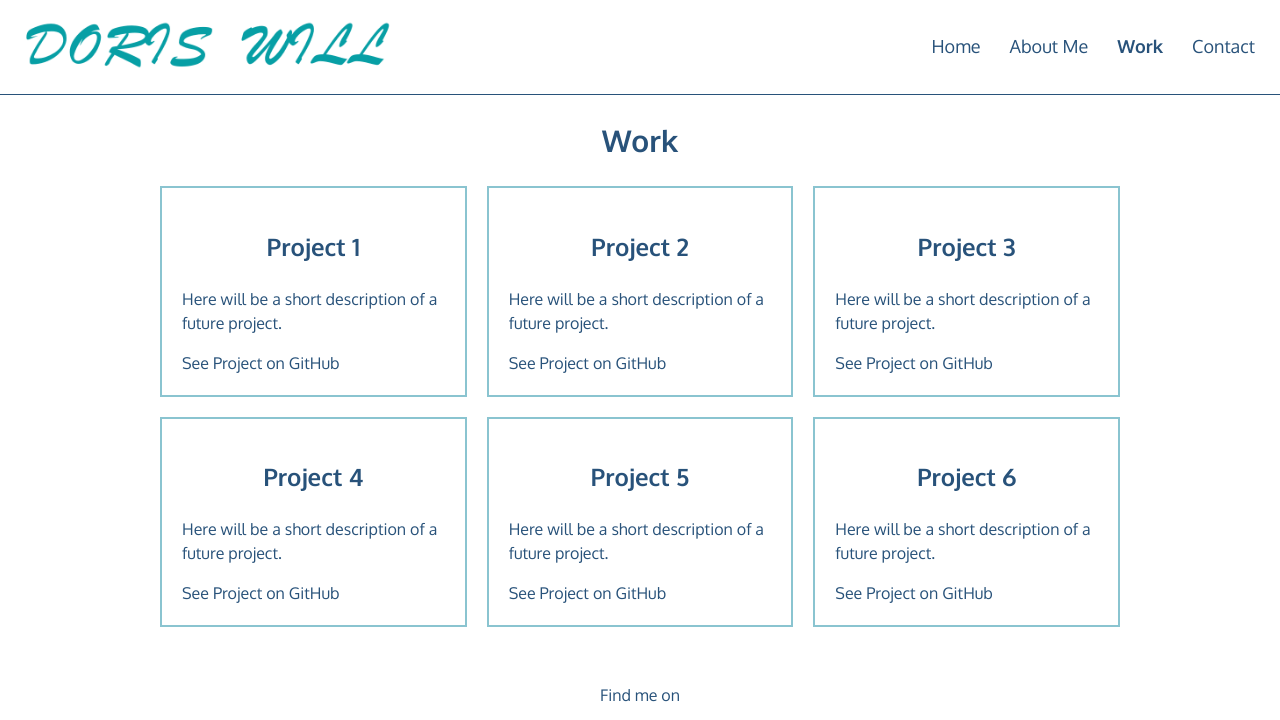
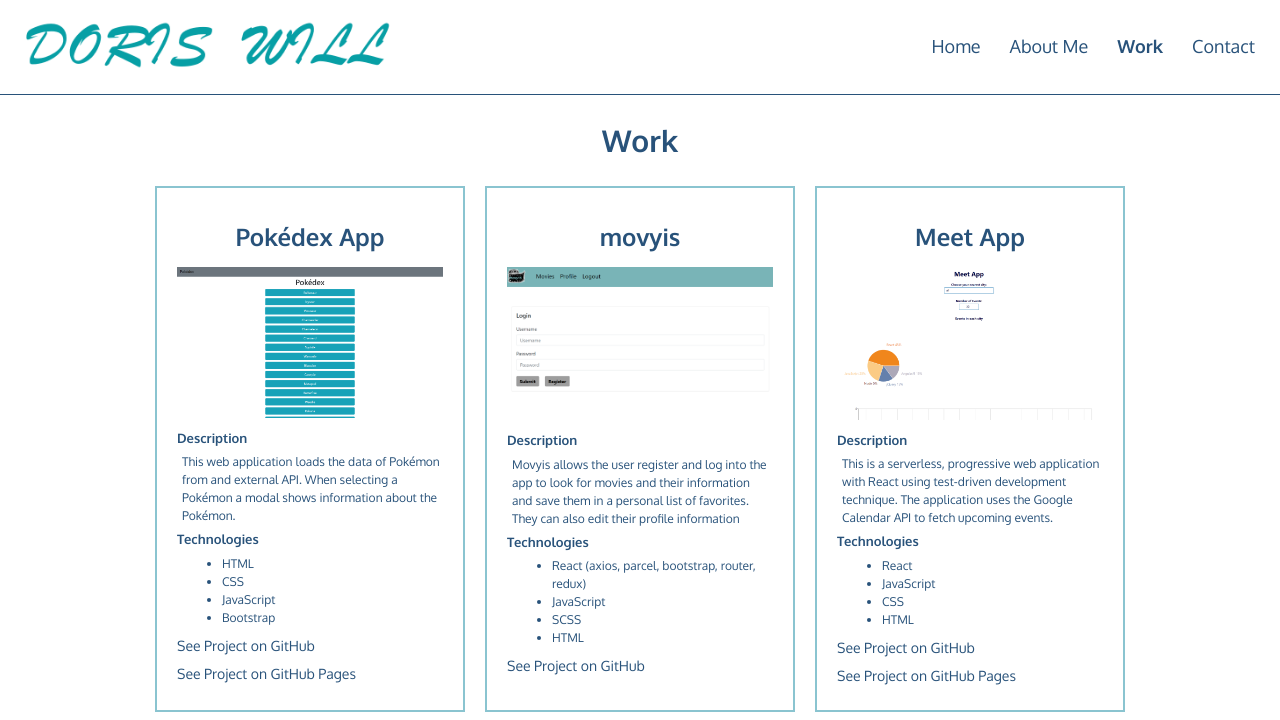
Before and after one commit to Doris24/portfolio-website, a plain HTML site: page work.html in a window 1280 px wide. Shown: the top 720 px of the page. Drawn offline with Linux system fonts and the light colour scheme.

Commit message:
added project details to work

```diff
--- a/css/style.production.css
+++ b/css/style.production.css
@@ -53,6 +53,12 @@ h3 {
   font-size: 18px;
   font-weight: 700;
   line-height: 1.5;
+}
+
+h4 {
+  font-size: 13px;
+  font-weight: bolder;
+  margin: 5px 0px;
 }
 
 p {
@@ -245,7 +251,7 @@ a:active {
   fill: #f4d160;
 }
 
-/* ---contact---------------- */
+/* ---contact-------------------------------------------- */
 .contact p {
   text-align: center;
 }
@@ -279,7 +285,7 @@ a:active {
   margin-top: 10px;
 }
 
-/* ---footer---------------------- */
+/* ---footer-------------------------------- */
 .page-footer {
   clear: both;
   display: flex;
@@ -293,8 +299,33 @@ a:active {
 }
 
 /* ---work grid------------------ */
+.work-h {
+  margin-top: 10px;
+  margin-bottom: 10px;
+}
+
+.work-p {
+  font-size: 12px;
+  margin: 0px 0px 5px 5px;
+}
+
+.work-link {
+  font-size: 14px;
+  font-weight: 500;
+  line-height: 2;
+  margin: 0px auto;
+}
+
+.work-screenshots-container {
+  width: 100%;
+}
+
+.work-screenshots {
+  width: 100%;
+}
+
 .grid {
-  margin: 20px;
+  margin: 15px;
 }
 
 /* start grid fallback */
--- a/css/styles.css
+++ b/css/styles.css
@@ -60,6 +60,12 @@ h3 {
   font-size: 18px;
   font-weight: 700;
   line-height: 1.5;
+}
+
+h4 {
+  font-size: 13px;
+  font-weight: bolder;
+  margin: 5px 0px;
 }
 
 p {
@@ -220,7 +226,7 @@ a:active {
   fill: var(--secondary-color);
 }
 
-/* ---contact---------------- */
+/* ---contact-------------------------------------------- */
 .contact p {
   text-align: center;
 }
@@ -254,7 +260,7 @@ a:active {
   margin-top: 10px;
 }
 
-/* ---footer---------------------- */
+/* ---footer-------------------------------- */
 .page-footer {
   clear: both;
   display: flex;
@@ -268,8 +274,33 @@ a:active {
 }
 
 /* ---work grid------------------ */
+.work-h {
+  margin-top: 10px;
+  margin-bottom: 10px;
+}
+
+.work-p {
+  font-size: 12px;
+  margin: 0px 0px 5px 5px;
+}
+
+.work-link {
+  font-size: 14px;
+  font-weight: 500;
+  line-height: 2;
+  margin: 0px auto;
+}
+
+.work-screenshots-container {
+  width: 100%;
+}
+
+.work-screenshots {
+  width: 100%;
+}
+
 .grid {
-  margin: 20px;
+  margin: 15px;
 }
 
 /* start grid fallback */
--- a/work.html
+++ b/work.html
@@ -1,15 +1,16 @@
 <!DOCTYPE html>
 <html lang="en" dir="ltr">
+
 <head>
   <meta charset="utf-8">
   <meta name="viewport" content="width=device-width, initial-scale=1">
   <title>Doris Will</title>
-    <link rel="shortcut icon" href="img/favicon.ico" type="image/x-icon"/>
+  <link rel="shortcut icon" href="img/favicon.ico" type="image/x-icon" />
   <link rel="stylesheet" type="text/css" href="css/normalize.css">
   <link rel="preconnect" href="https://fonts.gstatic.com">
   <link href="https://fonts.googleapis.com/css2?family=Oxygen:wght@300;400;700&display=swap" rel="stylesheet">
   <link rel="stylesheet" type="text/css" href="css/style.production.css">
-    <!--<link rel="stylesheet" type="text/css" href="css/styles.css">-->
+  <!-- <link rel="stylesheet" type="text/css" href="css/styles.css"> -->
 </head>
 
 <body>
@@ -37,27 +38,100 @@
     <div class="work">
       <h1>Work</h1>
       <div class="grid">
+        <!-- Pokedex App -->
         <div class="grid__item">
-            <h2>Project 1</h2>
-            <p>Here will be a short description of a future project.</p>
-            <a href="#">See Project on GitHub
-              <!--<img src="http://via.placeholder.com/200x200" alt="Work 1">*/-->
+          <h2 class="work-h">Pokédex App</h2>
+          <div class="work-screenshots-container">
+            <a href="https://github.com/Doris24/pokedex-js-app" target="_blank">
+              <img src="img/pokedex_screenshot.png" class="work-screenshots" alt="pokedex-screenshot">
             </a>
           </div>
-          <div class="grid__item">
-            <h2>Project 2</h2>
-            <p>Here will be a short description of a future project.</p>
-            <a href="#">See Project on GitHub
-              <!--<img src="http://via.placeholder.com/200x200" alt="Work 1">*/-->
+          <h4>Description</h4>
+          <p class="work-p">This web application loads the data of Pokémon from and external API. When selecting a
+            Pokémon a modal shows information about the Pokémon. </p>
+          <!-- <h4>Objective</h4>
+          <p class="work-p">Here will be a short description of a future project.</p> -->
+          <h4>Technologies</h4>
+          <ul class="work-p">
+            <li>HTML</li>
+            <li>CSS</li>
+            <li>JavaScript</li>
+            <li>Bootstrap</li>
+          </ul>
+          <div>
+            <a href="https://github.com/Doris24/pokedex-js-app" target="_blank" class="work-link">See Project on
+              GitHub
             </a>
           </div>
-          <div class="grid__item">
-            <h2>Project 3</h2>
-            <p>Here will be a short description of a future project.</p>
-            <a href="#">See Project on GitHub
-              <!--<img src="http://via.placeholder.com/200x200" alt="Work 1">*/-->
+          <div>
+            <a href="https://doris24.github.io/pokedex-js-app/" target="_blank" class="work-link">See Project on
+              GitHub Pages
             </a>
           </div>
+        </div>
+
+        <!-- movyis -->
+        <div class="grid__item">
+          <h2 class="work-h">movyis</h2>
+          <div class="work-screenshots-container">
+            <a href="https://github.com/Doris24/pokedex-js-app" target="_blank">
+              <img src="img/movyis_screenshot.png" class="work-screenshots" alt="movyis screenshot">
+            </a>
+          </div>
+          <h4>Description</h4>
+          <p class="work-p">Movyis allows the user register and log into the app to look for movies and their
+            information and save them in a personal list of favorites. They can also edit their profile information</p>
+          <!-- <h4>Objective</h4>
+          <p class="work-p">Here will be a short description of a future project.</p> -->
+          <h4>Technologies</h4>
+          <ul class="work-p">
+            <li>React (axios, parcel, bootstrap, router, redux)</li>
+            <li>JavaScript</li>
+            <li>SCSS</li>
+            <li>HTML</li>
+          </ul>
+          <div>
+            <a href="https://github.com/Doris24/myFlix-client" target="_blank" class="work-link">See Project on GitHub
+            </a>
+          </div>
+          <!-- <div>
+            <a href="https://github.com/Doris24/pokedex-js-app" target="_blank" class="work-link">See Project on GitHub
+              Pages
+            </a>
+          </div> -->
+        </div>
+
+        <!-- Meet App -->
+        <div class="grid__item">
+          <h2 class="work-h">Meet App</h2>
+          <div class="work-screenshots-container">
+            <a href="https://github.com/Doris24/pokedex-js-app" target="_blank">
+              <img src="img/meetapp_screenshot.png" class="work-screenshots" alt="meetapp-screenshot">
+            </a>
+          </div>
+          <h4>Description</h4>
+          <p class="work-p">This is a serverless, progressive web application with React using test-driven development
+            technique. The application uses the Google Calendar API to fetch upcoming events.</p>
+          <!-- <h4>Objective</h4>
+          <p class="work-p">Here will be a short description of a future project.</p> -->
+          <h4>Technologies</h4>
+          <ul class="work-p">
+            <li>React</li>
+            <li>JavaScript</li>
+            <li>CSS</li>
+            <li>HTML</li>
+          </ul>
+          <div>
+            <a href="https://github.com/Doris24/meet" target="_blank" class="work-link">See Project on GitHub
+            </a>
+          </div>
+          <div>
+            <a href="https://doris24.github.io/meet/" target="_blank" class="work-link">See Project on GitHub
+              Pages
+            </a>
+          </div>
+        </div>
+
         <div class="grid__item">
           <h2>Project 4</h2>
           <p>Here will be a short description of a future project.</p>
@@ -94,4 +168,5 @@
 
   <!--<script src="js/tota11y.min.js"></script>-->
 </body>
+
 </html>
```
Also changed, not shown: about.html (+7 -4 lines), contact.html (+6 -3 lines), img/meetapp_screenshot.png (added), img/movyis_screenshot.png (added), img/pokedex_screenshot.png (added). Lines whose indentation alone changed are shown as unchanged.
